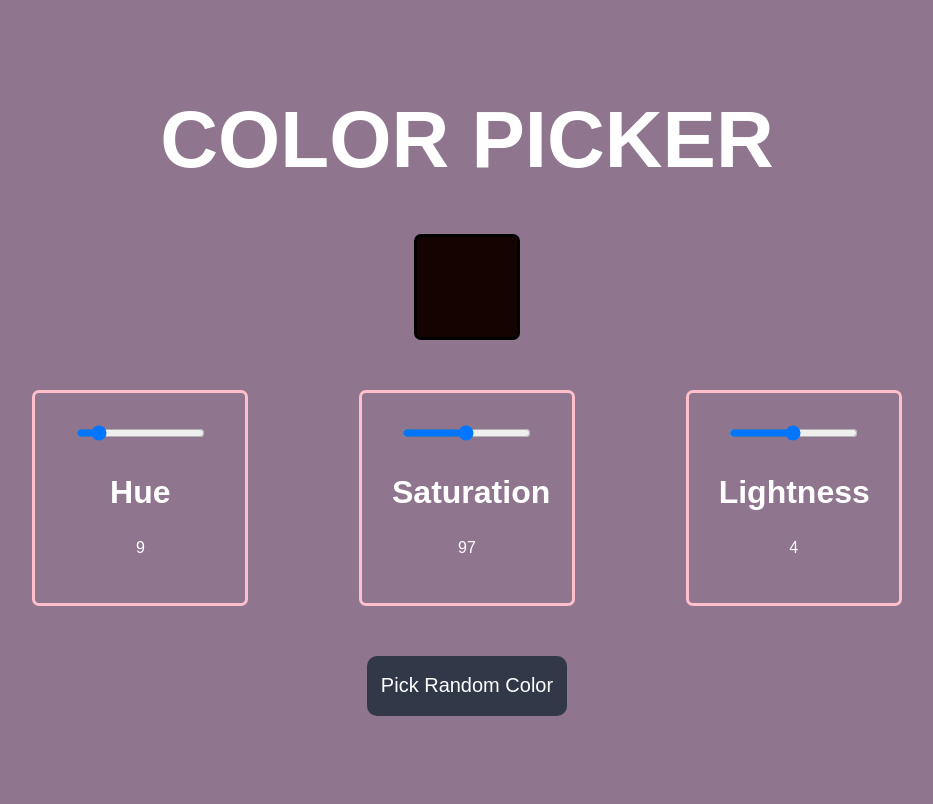
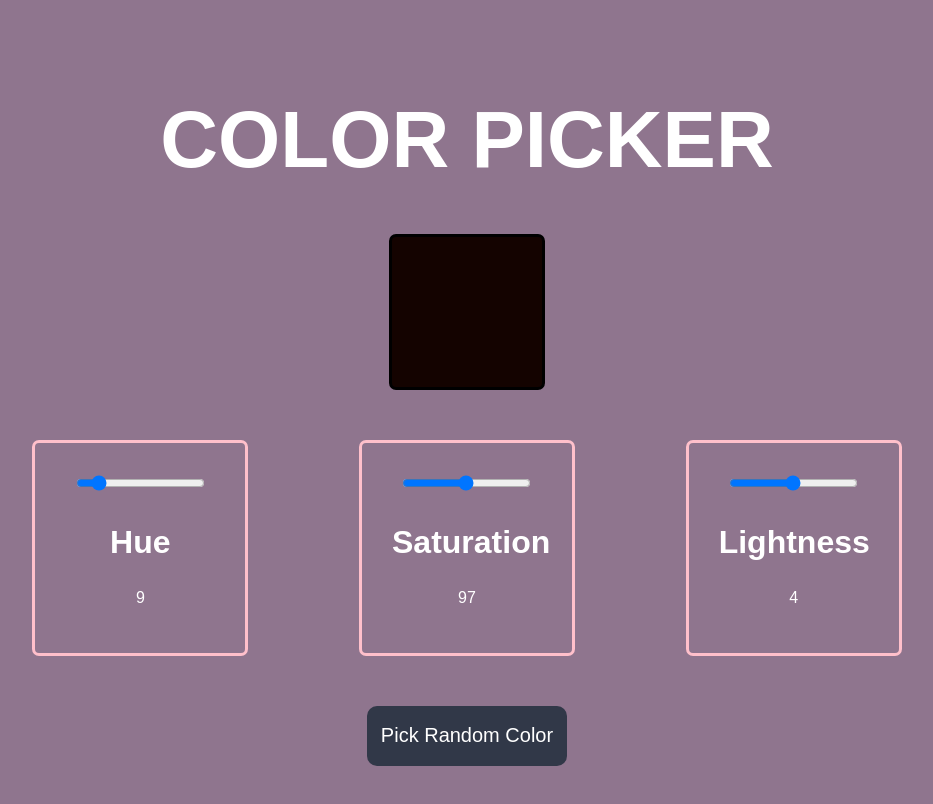
Before and after one commit to dawnribeiro/color-picker, a React (Create React App) app: page / in a window 1280 px wide. Shown: the top 804 px of the page, without its empty margins (173-1106 px from the left). Built offline with nearby package versions, Linux system fonts and the light colour scheme.

Commit message:
styled color container

```diff
--- a/src/components/Sliders.js
+++ b/src/components/Sliders.js
@@ -19,15 +19,10 @@ class Sliders extends Component {
   }
 
   hueChange = event => {
-    // get the current value of the hue slider
-    console.log(event.target.value)
-    // put the value into state
     this.setState({ hue: event.target.value })
-    console.log(event.target.value)
   }
 
   saturationChange = event => {
-    console.log(event.target.value)
     this.setState({ saturation: event.target.value })
   }
 
--- a/src/index.css
+++ b/src/index.css
@@ -20,8 +20,8 @@ body {
 }
 
 .color {
-  height: 100px;
-  width: 100px;
+  height: 150px;
+  width: 150px;
   border: 3px solid black;
   border-radius: 7px;
 }
```
